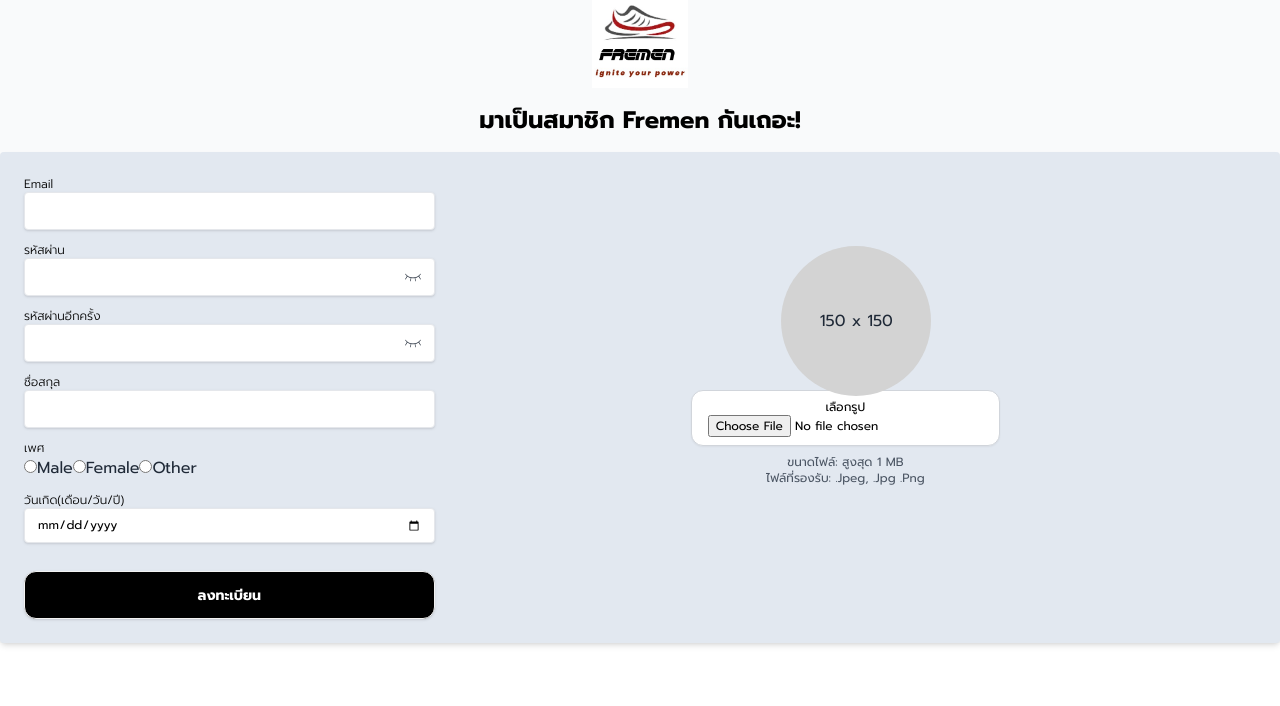
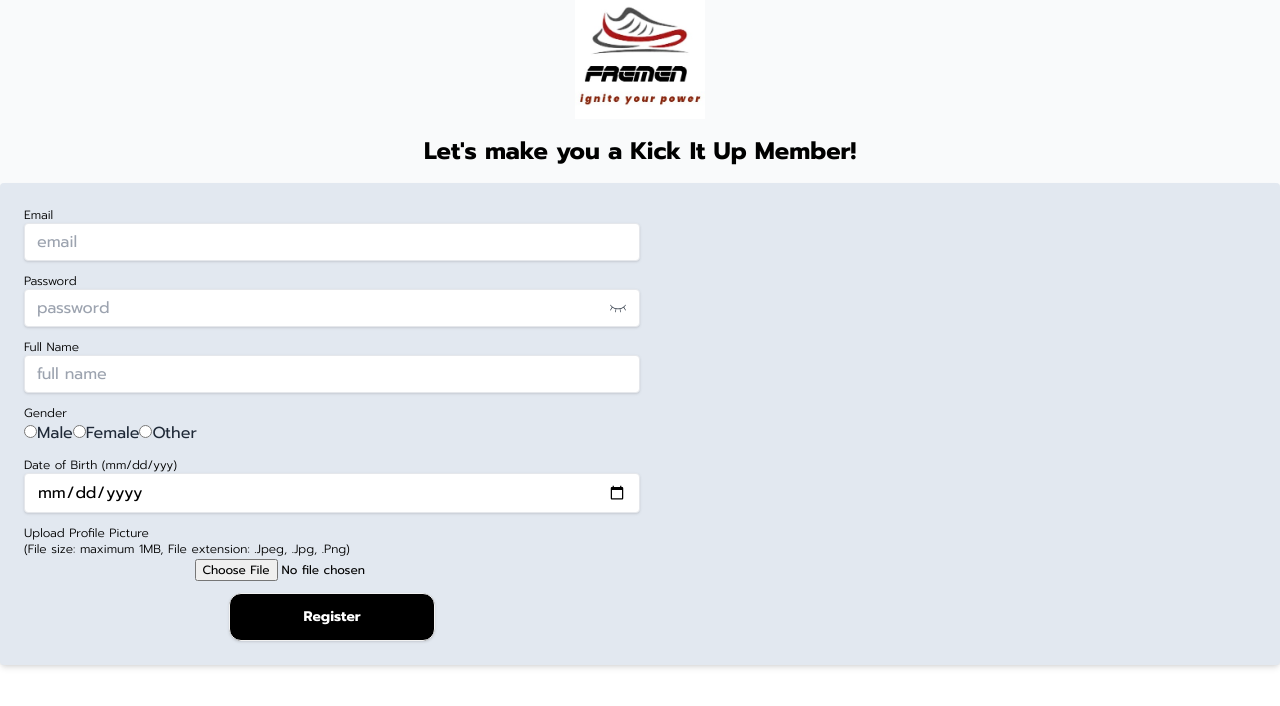
Before and after one commit to jsd7-group7-fremen/group7-fremen-fontend, a React (Vite) app: page /Register in a window 1280 px wide. Shown: the top 706 px of the page. Built offline with nearby package versions, Linux system fonts and the light colour scheme.

Commit message:
Update file: Register.jsx

```diff
--- a/src/pages/Login.jsx
+++ b/src/pages/Login.jsx
@@ -43,7 +43,7 @@ const Login = () => {
     e.preventDefault();
     if (!emailError && !passwordError) {
       alert(
-        `Form submitted successfully! Your email ${email} has been submitted.`
+        `Form submitted successfully! Your email ${email} has been submitted. 🥳`
       );
       console.log(email, password);
     } else if (emailError && passwordError) {
@@ -87,7 +87,7 @@ const Login = () => {
           </label>
           <input
             type="email"
-            placeholder="Email"
+            placeholder="email"
             value={email}
             onChange={(e) => setEmail(e.target.value)}
             className={`shadow appearance-none border rounded w-full py-2 px-3 text-gray-700 leading-tight focus:outline-none focus:shadow-outline ${
@@ -107,7 +107,7 @@ const Login = () => {
             <input
               type={hidePassword ? "password" : "text"}
               value={password}
-              placeholder="Password"
+              placeholder="password"
               onChange={(e) => setPassword(e.target.value)}
               className={`shadow appearance-none border rounded w-full py-2 px-3 text-gray-700 leading-tight focus:outline-none focus:shadow-outline ${
                 passwordError ? "border-red-500" : ""
--- a/src/pages/Register.jsx
+++ b/src/pages/Register.jsx
@@ -1,29 +1,24 @@
-import React, { useEffect, useState } from "react";
-import { Link } from "react-router-dom";
-
-import { PiEyeClosedThin } from "react-icons/pi";
-import { PiEyeThin } from "react-icons/pi";
+import React, { useState, useEffect } from "react";
+import { PiEyeClosedThin, PiEyeThin } from "react-icons/pi";
 
 const Register = () => {
   const [email, setEmail] = useState("");
   const [emailError, setEmailError] = useState("");
-
   const [password, setPassword] = useState("");
   const [hidePassword, setHidePassword] = useState(true);
   const [passwordError, setPasswordError] = useState("");
-
-  const [passwordAgain, setPasswordAgain] = useState("");
-  const [hidePasswordAgain, setHidePasswordAgain] = useState(true);
-  const [passwordAgainError, setPasswordAgainError] = useState("");
-
+  // const [passwordAgain, setPasswordAgain] = useState("");
+  // const [hidePasswordAgain, setHidePasswordAgain] = useState(true);
+  // const [passwordAgainError, setPasswordAgainError] = useState("");
   const [fullName, setFullName] = useState("");
   const [fullNameError, setFullNameError] = useState("");
+  const [gender, setGender] = useState("");
+  const [genderError, setGenderError] = useState("");
+  const [dateOfBirth, setDateOfBirth] = useState("");
+  const [selectedImage, setSelectedImage] = useState(null);
+  const [error, setError] = useState("");
 
-  const [gender, setGender] = useState("");
-
-  const [file, setFile] = useState(null);
-  const [fileError, setFileError] = useState("");
-
+  // Validate email and password on input change
   useEffect(() => {
     const validateEmail = () => {
       if (email === "") {
@@ -37,6 +32,7 @@ const Register = () => {
         setEmailError("");
       }
     };
+
     const validatePassword = () => {
       if (password === "") {
         setPasswordError("");
@@ -47,53 +43,75 @@ const Register = () => {
       } else {
         setPasswordError("");
       }
+    };
 
-      if (passwordAgain !== "" && passwordAgain !== password) {
-        setPasswordAgainError("Passwords do not match");
+    const validateFullName = () => {
+      if (fullName === "") {
+        setFullNameError("Full Name is required");
       } else {
-        setPasswordAgainError("");
+        setFullNameError("");
       }
     };
 
-    const validateFile = (file) => {
-      const validTypes = ["image/jpeg", "image/jpg", "image/png"];
-      const maxSize = 1 * 1024 * 1024; //1 MB in bytes
-
-      if (!validTypes.includes(file.type)) {
-        setFileError("File type must be .jpeg, .jpg, .png");
-      } else if (file.size > maxSize) {
-        setFileError("File size must be less than  1 MB");
+    const validateGender = () => {
+      if (gender === "") {
+        setGenderError("");
+      } else if (
+        // gender !== "male" &&
+        // gender !== "female" &&
+        // gender !== "other"
+        !gender
+      ) {
+        setGenderError("Gender is required");
       } else {
-        setFileError("");
+        setGenderError("");
       }
     };
 
     validateEmail();
     validatePassword();
-    // validateFile();
-  }, [email, password, passwordAgain, file]);
+    validateFullName();
+    validateGender();
+  }, [email, password, fullName, gender, dateOfBirth, selectedImage]);
 
   const handleSubmit = (e) => {
     e.preventDefault();
-    if (!emailError && !passwordError) {
-      alert(
-        `Form submitted successfully! Your email ${email} has been submitted.`
-      );
-      console.log(email, password);
-    } else if (emailError && passwordError) {
-      alert("Please fix the email address and password errors in the form.");
-    } else if (emailError) {
-      alert("Please fix the email address error in the form.");
-    } else if (passwordError) {
-      alert("Please fix the password error in the form.");
-    } else if (passwordAgainError) {
-      alert("Please fix the password confirmation error in the form.");
-    } else if (fileError) {
-      alert(
-        "Please select file type with .jpeg, .jpg, .png and file size less than 1 MB"
+    if (
+      !emailError &&
+      !passwordError &&
+      // !passwordAgainError &&
+      !fullNameError &&
+      !genderError &&
+      !error
+    ) {
+      alert(`Congratulation! 🎉🎊 Now you are a Kick It Up Member. 😍`);
+      console.log(
+        email,
+        password,
+        // passwordAgain,
+        fullName,
+        gender,
+        dateOfBirth,
+        selectedImage
       );
     } else {
-      console.log("Unknown error, please refresh your browser");
+      alert("Please fix the errors in the form.👇");
+    }
+  };
+
+  const handleImageChange = (event) => {
+    const file = event.target.files[0]; // Get the selected file
+    if (file) {
+      if (file.size > 1048576) {
+        setError("File size must be less than 1MB");
+        return;
+      }
+      if (!["image/jpeg", "image/jpg", "image/png"].includes(file.type)) {
+        setError("File type must be .JPG, .JPEG, .PNG");
+        return;
+      }
+      setError("");
+      setSelectedImage(URL.createObjectURL(file));
     }
   };
 
@@ -102,33 +120,15 @@ const Register = () => {
     setHidePassword(!hidePassword);
   };
 
-  const handleHidePasswordAgain = (e) => {
-    e.preventDefault();
-    setHidePasswordAgain(!hidePasswordAgain);
-  };
+  // const handleHidePasswordAgain = (e) => {
+  //   e.preventDefault();
+  //   setHidePasswordAgain(!hidePasswordAgain);
+  // };
 
   const handleGenderChange = (event) => {
     setGender(event.target.value);
   };
 
-  const handleFileChange = (event) => {
-    if (!event || !event.target || !event.target.files) {
-      console.error("Event หรือ target หรือ files ไม่ถูกต้อง");
-      return;
-    }
-    const selectedFile = event.target.files[0];
-    // const errorMessage = validateFile(selectedFile);
-    console.log(selectedFile);
-    setFile(selectedFile);
-    setFileError("");
-
-    // if (errorMessage) {
-    //   setFile(null);
-    //   setFileError(errorMessage);
-    // } else {
-    // }
-  };
-  //--------------------------------------------------------------
   return (
     <div className="flex flex-col items-center justify-center bg-gray-50">
       <div className="flex flex-col">
@@ -140,7 +140,7 @@ const Register = () => {
           />
         </section>
         <span className="mb-4 text-2xl font-bold text-black">
-          มาเป็นสมาชิก Fremen กันเถอะ!
+          Let's make you a Kick It Up Member!
         </span>
       </div>
 
@@ -150,6 +150,7 @@ const Register = () => {
       >
         <div className="md:flex">
           <div className="md:w-1/2">
+            {/* Email Input */}
             <div className="mb-3">
               <label className="block text-black text-xs font-light">
                 Email
@@ -157,6 +158,7 @@ const Register = () => {
               <input
                 type="email"
                 value={email}
+                placeholder="email"
                 onChange={(e) => setEmail(e.target.value)}
                 className={`shadow appearance-none border rounded w-full py-2 px-3 text-black leading-tight focus:outline-none focus:shadow-outline ${
                   emailError ? "border-red-500" : ""
@@ -167,14 +169,16 @@ const Register = () => {
                 <p className="text-red-500 text-xs italic mt-2">{emailError}</p>
               )}
             </div>
+            {/* Password Input */}
             <div className="mb-3">
               <label className="block text-black text-xs font-light">
-                รหัสผ่าน
+                Password
               </label>
               <div className="relative">
                 <input
                   type={hidePassword ? "password" : "text"}
                   value={password}
+                  placeholder="password"
                   onChange={(e) => setPassword(e.target.value)}
                   className={`shadow appearance-none border rounded w-full py-2 px-3 text-gray-700 leading-tight focus:outline-none focus:shadow-outline ${
                     passwordError ? "border-red-500" : ""
@@ -199,15 +203,16 @@ const Register = () => {
                 </p>
               )}
             </div>
-            {/* Password Again */}
-            <div className="mb-3">
+            {/* Password Again Input */}
+            {/* <div className="mb-3">
               <label className="block text-black text-xs font-light">
-                รหัสผ่านอีกครั้ง
+                Password Again
               </label>
               <div className="relative">
                 <input
                   type={hidePasswordAgain ? "password" : "text"}
                   value={passwordAgain}
+                  placeholder="password again"
                   onChange={(e) => setPasswordAgain(e.target.value)}
                   className={`shadow appearance-none border rounded w-full py-2 px-4 text-black leading-tight focus:outline-none focus:shadow-outline ${
                     passwordError ? "border-red-500" : ""
@@ -231,156 +236,141 @@ const Register = () => {
                   {passwordAgainError}
                 </p>
               )}
-            </div>
+            </div> */}
+            {/* Full Name Input */}
             <div className="mb-3">
               <label className="block text-black text-xs font-light">
-                ชื่อสกุล
+                Full Name
               </label>
               <input
                 type="text"
+                placeholder="full name"
+                value={fullName}
+                onChange={(e) => setFullName(e.target.value)}
                 className="shadow appearance-none border rounded w-full py-2 px-3 text-black leading-tight focus:outline-none focus:shadow-outline"
                 required
                 minLength="5"
                 maxLength="80"
               />
+              {fullNameError && fullName !== "" && (
+                <p className="text-red-500 text-xs italic mt-2">
+                  {fullNameError}
+                </p>
+              )}
             </div>
+            {/* Gender Input */}
             <div className="mb-3">
               <div>
                 <label className="block text-black text-xs font-light">
-                  เพศ
+                  Gender
                 </label>
                 <label>
                   <input
                     type="radio"
-                    value="Male"
-                    className="text-black text-xs px-4"
-                    checked={gender === "Male"}
+                    value="male"
+                    checked={gender === "male"}
                     onChange={handleGenderChange}
+                    required
                   />
                   Male
                 </label>
                 <label>
                   <input
                     type="radio"
-                    value="Female"
-                    checked={gender === "Female"}
+                    value="female"
+                    checked={gender === "female"}
                     onChange={handleGenderChange}
+                    required
                   />
                   Female
                 </label>
                 <label>
                   <input
                     type="radio"
-                    value="Other"
-                    checked={gender === "Other"}
+                    value="other"
+                    checked={gender === "other"}
                     onChange={handleGenderChange}
+                    required
                   />
                   Other
                 </label>
+                {genderError && (
+                  <p className="text-red-500 text-xs italic mt-2">
+                    {genderError}
+                  </p>
+                )}
               </div>
             </div>
+            {/* Date of Birth Input */}
             <div className="mb-3">
               <label className="block text-black text-xs font-light">
-                วันเกิด(เดือน/วัน/ปี)
+                Date of Birth (mm/dd/yyy)
               </label>
               <div>
                 <input
                   type="date"
-                  className="shadow appearance-none border rounded w-full py-2 px-3 text-black text-xs leading-tight focus:outline-none focus:shadow-outline"
-                  required
-                />
-              </div>
-            </div>
-            <div className="mb-3 md:hidden hidden">
-              <label className="block text-black text-xs font-light">
-                หมายเลขโทรศัพท์
-              </label>
-              <div>
-                <input
-                  type="tel"
+                  value={dateOfBirth}
+                  onChange={(e) => setDateOfBirth(e.target.value)}
                   className="shadow appearance-none border rounded w-full py-2 px-3 text-black leading-tight focus:outline-none focus:shadow-outline"
                   required
                 />
               </div>
             </div>
+            {/* Profile Picture Upload */}
+            <div>
+              <label className="block text-black text-xs font-light">
+                <p>Upload Profile Picture </p>
+                <p>
+                  (File size: maximum 1MB, File extension: .Jpeg, .Jpg, .Png)
+                </p>
+              </label>
             </div>
-          {/* Insert image */}
-          <section className="md:flex md:w-full">
+            <div className="md:flex md:w-full">
               <div className="flex items-center justify-end md:w-full md:justify-center">
                 <div className="w-full max-w-xs text-center">
                   <div className="flex flex-col items-center self-center">
-                  <div className="relative w-32 h-32">
-                    <div
-                      style={{
-                        width: "150px",
-                        height: "150px",
-                        borderRadius: "50%",
-                        backgroundColor: "#d3d3d3",
-                        margin: "0 auto",
-                        display: "flex",
-                        alignItems: "center",
-                        justifyContent: "center",
-                        overflow: "hidden",
-                      }}
-                    >
-                      {file ? (
+                    <div className="relative">
+                      <div className="mb-3">
+                        <input
+                          type="file"
+                          accept="image/jpeg, image/jpg, image/png"
+                          onChange={handleImageChange}
+                          className="text-black text-xs px-4"
+                          required
+                        />
+                        {selectedImage && (
+                          <div className="mt-4">
                             <img
-                          src={URL.createObjectURL(file)}
-                          alt="preview"
-                          style={{
-                            width: "100%",
-                            height: "100%",
-                            objectFit: "cover",
-                          }}
+                              src={selectedImage}
+                              alt="Selected"
+                              className="w-40 h-40 object-cover rounded-full border-2 border-gray-300"
+                              // className="mt-2 w-full max-h-32 object-contain rounded-full"
                             />
-                      ) : (
-                        <span>150 x 150</span>
+                          </div>
                         )}
-                    </div>
-                    {/* /*{" "}
-                    <img
-                      className="w-32 h-32 rounded-full object-cover border border-gray-300"
-                      // src={URL.createObjectURL(file)}
-                      src={previewImage || "https://via.placeholder.com/150"}
-                      alt="preview"
-                    />{" "} */}
-                  </div>
-                  <div className="mt-4">
-                    <label
-                      htmlFor="imageInput"
-                      className="inline-block px-4 py-2 border border-gray-300 text-black text-xs text-bold bg-white rounded-xl shadow-sm cursor-pointer hover:bg-gray-400"
-                    >
-                      เลือกรูป
-                      <input
-                        id="fileInput"
-                        type="file"
-                        value={file}
-                        accept=".jpeg,.jpg,.png"
-                        className="flex"
-                        onChange={handleFileChange()}
-                      />
-                    </label>
-                  </div>
-                  <p className="mt-2 text-xs text-gray-600">
-                    ขนาดไฟล์: สูงสุด 1 MB
+                        {error && (
+                          <p className="text-red-500 text-xs italic mt-2">
+                            {error}
                           </p>
-                  <p className="text-xs text-gray-600">
-                    ไฟล์ที่รองรับ: .Jpeg, .Jpg .Png
-                  </p>
+                        )}
                       </div>
                     </div>
                   </div>
-          </section>
+                </div>
+              </div>
             </div>
 
-        <div className="flex items-center justify-between mt-4">
+            <div className="flex items-center justify-center">
               <button
                 type="submit"
+                // className="bg-black hover:bg-grey-400 text-white font-bold py-2 px-4 rounded focus:outline-none focus:shadow-outline"
                 className="btn shadow appearance-none border rounded-xl w-4/12 py-2 px-4 leading-tight focus:outline-none focus:shadow-outline
             bg-black text-white font-bold text-sm hover:bg-gray-400"
               >
-            ลงทะเบียน
+                Register
               </button>
+            </div>
+          </div>
         </div>
       </form>
     </div>
```
Lines whose indentation alone changed are shown as unchanged.
